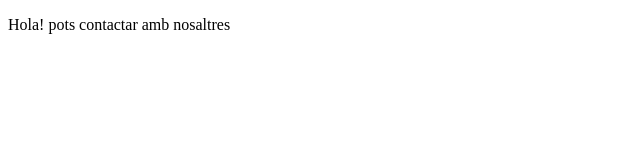
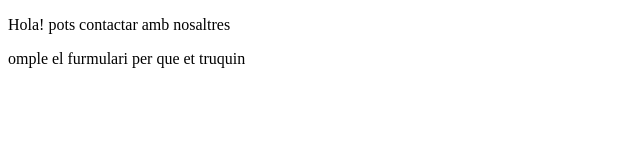
Before and after one commit to yaninakun/primeraweb, a plain HTML site: page contacte.html in a window 1280 px wide. Shown: the whole page, without its empty margins (0-640 px from the left). Drawn offline with Linux system fonts and the light colour scheme.

Commit message:
modificacio del fitxer contacte.html
s'ha actualitzat amb un nou paragraf.

```diff
--- a/contacte.html
+++ b/contacte.html
@@ -6,5 +6,6 @@
 </head>
 <body>
 <p>Hola! pots contactar amb nosaltres</p>
+<p>omple el furmulari per que et truquin</p>
 </body>
 </html>
```
